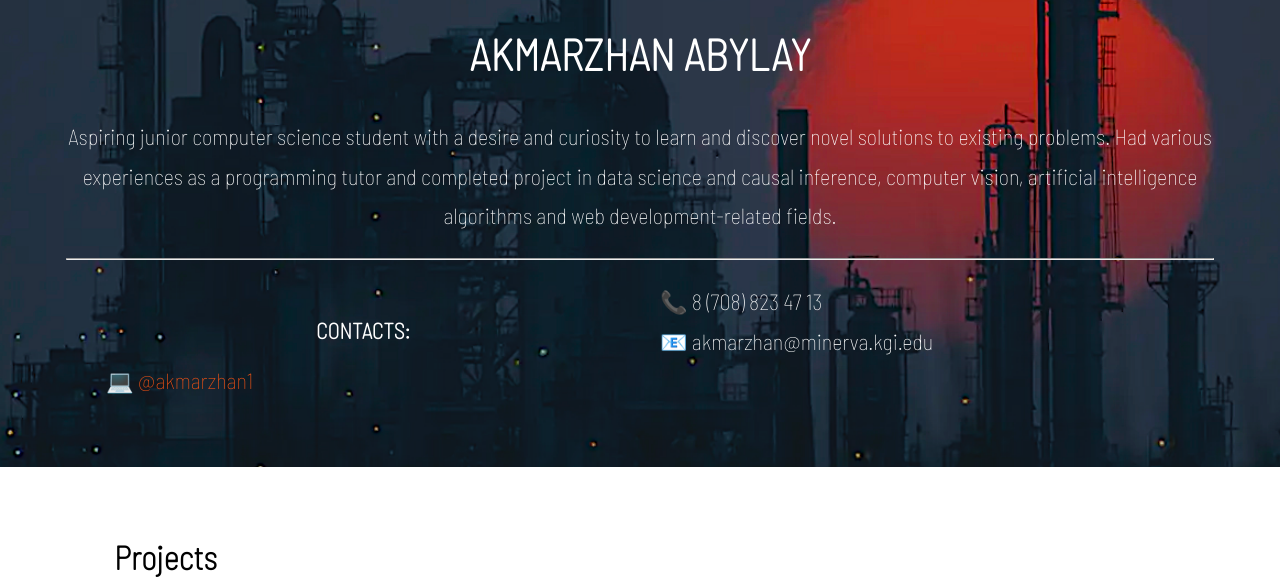
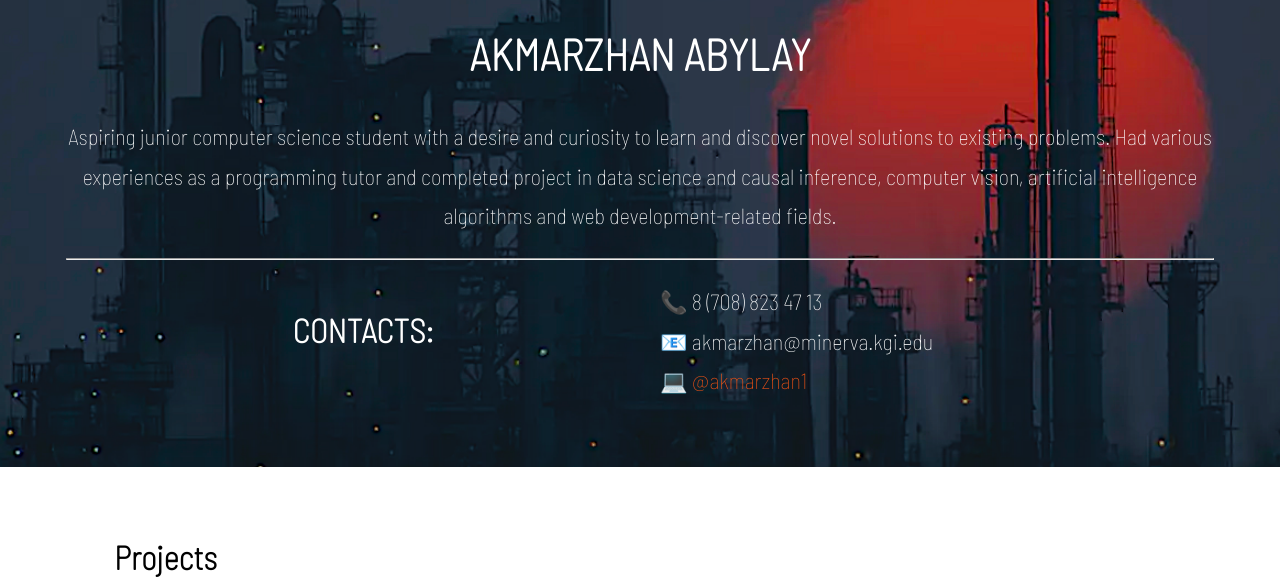
Before and after one commit to akmarzhan1/rsschool-cv, a plain HTML site: page index.html in a window 1280 px wide. Shown: the part 216-800 px from the top of the page. Drawn offline with Linux system fonts and the light colour scheme; a web font is replaced by a local one.

Commit message:
fix: change text type

```diff
--- a/index.html
+++ b/index.html
@@ -20,7 +20,7 @@
       existing problems. Had various experiences as a programming tutor and completed project in data science and causal
       inference, computer vision, artificial intelligence algorithms and web development-related fields.</p>
     <hr>
-    <div class="column1"><strong>CONTACTS:</strong></div>
+    <h2 class="column1"><strong>CONTACTS:</strong></h2>
     <ul>
       <li> 📞 8 (708) 823 47 13</li>
       <li> 📧 akmarzhan@minerva.kgi.edu</li>
```
